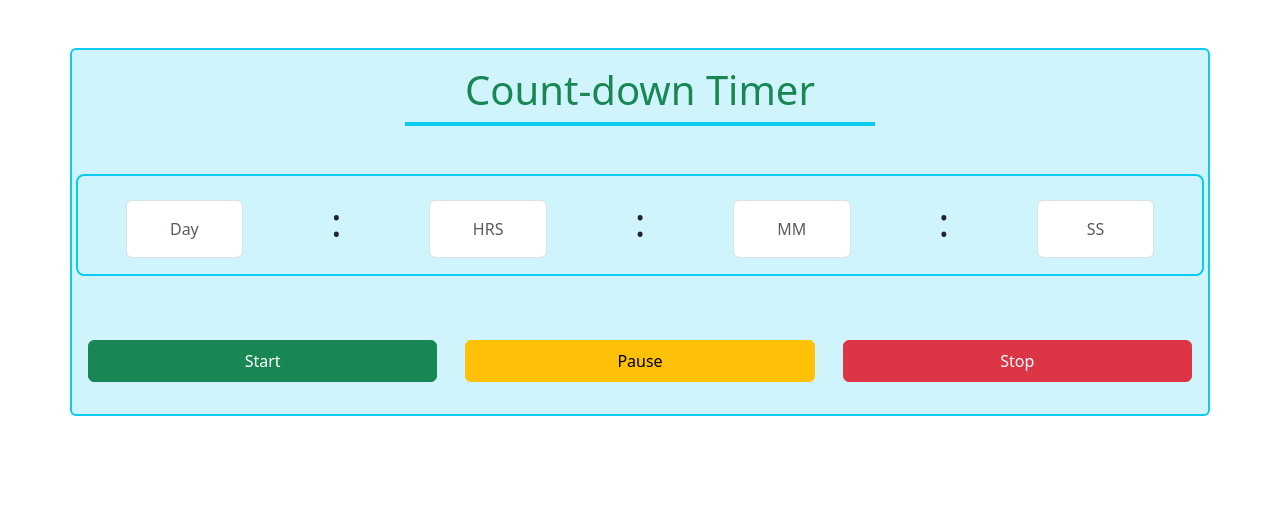
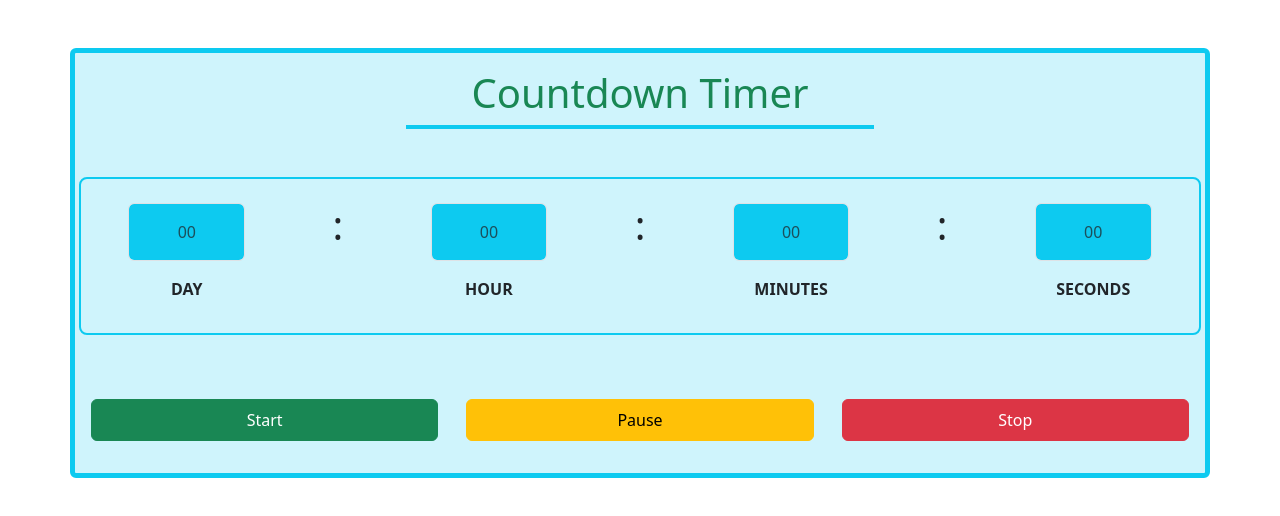
Before and after one commit to t2undev/My-JavaScript-Journey, a plain HTML site: page projects/countdown_timer/index.html in a window 1280 px wide. Both pictures are taken after a click on the button "Start". Drawn offline with nearby package versions, Linux system fonts and the light colour scheme.

Commit message:
made some changes to the interface and i also add a javascript code for the pause and stop buttons

```diff
--- a/projects/countdown_timer/index.html
+++ b/projects/countdown_timer/index.html
@@ -3,24 +3,36 @@
 <head>
   <meta charset="UTF-8">
   <meta name="viewport" content="width=device-width, initial-scale=1.0">
-  <title>Count-down Timer</title>
+  <title>Countdown Timer</title>
   <link rel="stylesheet" href="https://cdn.jsdelivr.net/npm/bootstrap@5.3.3/dist/css/bootstrap.min.css">
 </head>
 <body>
-<div class=" container p-3 border border-2 border-info bg-info-subtle mt-5 rounded-2">
+<div class=" container p-3 border border-5 border-info bg-info-subtle mt-5 rounded-2">
   <div class="row  mb-5">
     <div class="col-5 text-center text-success border-bottom border-info border-4  mx-auto">
-      <h1>Count-down Timer</h1>
+      <h1>Countdown Timer</h1>
     </div>
   </div>
   <div class="row border border-2 border-info p-3 rounded-3 text-center mb-5">
-    <div class=" col "><input class="form-control w-75 py-3 mx-auto mt-2 text-center" type="text" placeholder="Day" id="day"></div>
+    <div class=" col ">
+      <input class="form-control w-75 py-3 mx-auto mt-2 text-center bg-info" type="text" placeholder="00" id="day">
+      <p class="mt-3 fw-bold">DAY</p>
+    </div>
     <div class="col-1 mx-3 fs-1">:</div>
-    <div class=" col "><input class="form-control w-75 py-3 mx-auto mt-2 text-center"  type="text" placeholder="HRS" id="hrs"></div>
+    <div class=" col ">
+      <input class="form-control w-75 py-3 mx-auto mt-2 text-center bg-info"  type="text" placeholder="00" id="hrs">
+      <p class="mt-3 fw-bold">HOUR</p>
+    </div>
     <div class="col-1 mx-3 fs-1">:</div>
-    <div class=" col"><input class="form-control w-75 py-3 mx-auto mt-2 text-center"  type="text" placeholder="MM" id="mm"></div>
+    <div class=" col">
+      <input class="form-control w-75 py-3 mx-auto mt-2 text-center bg-info"  type="text" placeholder="00" id="mm">
+      <p class="mt-3 fw-bold">MINUTES</p>
+    </div>
     <div class="col-1 mx-3 fs-1 text-center">:</div>
-    <div class=" col"><input class="form-control w-75 py-3 mx-auto mt-2 text-center" type="text" placeholder="SS" id="ss"></div>
+    <div class=" col">
+      <input class="form-control w-75 py-3 mx-auto mt-2 text-center bg-info" type="text" placeholder="00" id="ss">
+      <p class="mt-3 fw-bold">SECONDS</p>
+    </div>
   </div>
   <div class="row">
     <div class="col">
--- a/projects/countdown_timer/script.js
+++ b/projects/countdown_timer/script.js
@@ -1,4 +1,8 @@
 let button = document.getElementById("btn");
+let timer; // timer variable will be used to store the setInterval function ID.
+let running = false; //this variable will be used to check if the timer is running or not.
+
+
 button.addEventListener("click", () => {
   let ss = document.getElementById("ss");
   let mm = document.getElementById("mm");
@@ -14,8 +18,15 @@ button.addEventListener("click", () => {
   minutes = parseInt(mm.value) || 0;
   hours = parseInt(hrs.value) || 0;
   days = parseInt(day.value) || 0;
+  // console.log(typeof seconds);
 
-  let timer = setInterval(() => {
+  //if running is true, return immediately and do nothing.
+  if (running) return;
+
+  //if running is false, set it to true and continue with the code below.
+  running = true;
+
+  timer = setInterval(() => {
     if (seconds > 0) {
       seconds -= 1;
       ss.value = seconds;
@@ -36,13 +47,51 @@ button.addEventListener("click", () => {
       seconds = 60;
     }else {
       clearInterval(timer);
+      running = false; //set running to false to allow the timer to start again.
       alert("Time is up!");
+      button.innerText = "Start"
     }
 
-  }, 1);
+  }, 1000);
 
-  stop
+  button.textContent = 'Running'; //change the button text to running when the timer starts.
+  paused.textContent = 'Pause'; //change the button text back from paused to pause when the timer starts.
 });
+
+
+
+let paused = document.getElementById('pausebtn');
+let stop = document.getElementById('stopbtn');
+
+
+
+paused.addEventListener('click', () => {
+  // alert('The pause button has been clicked');
+  clearInterval(timer);
+  running = false; //set running to false to allow the timer to start again.
+  button.textContent = 'Resume';
+  paused.textContent = 'Paused';
+
+});
+
+
+stop.addEventListener('click', () => {
+  clearInterval(timer); //clear the timer after the stop button has been clicked.
+  running = false; //set running to false to allow the timer to start again.
+
+  let ss = document.getElementById("ss");
+  let mm = document.getElementById("mm");
+  let hrs = document.getElementById("hrs");
+  let day = document.getElementById("day");
+
+  // reset all the input fields back to 0
+  ss.value = 0;
+  mm.value = 0;
+  hrs.value = 0;
+  day.value = 0;
+
+  button.textContent = 'Start'; //change the button text back to start when the timer stops.
+})
 
 
 
```
